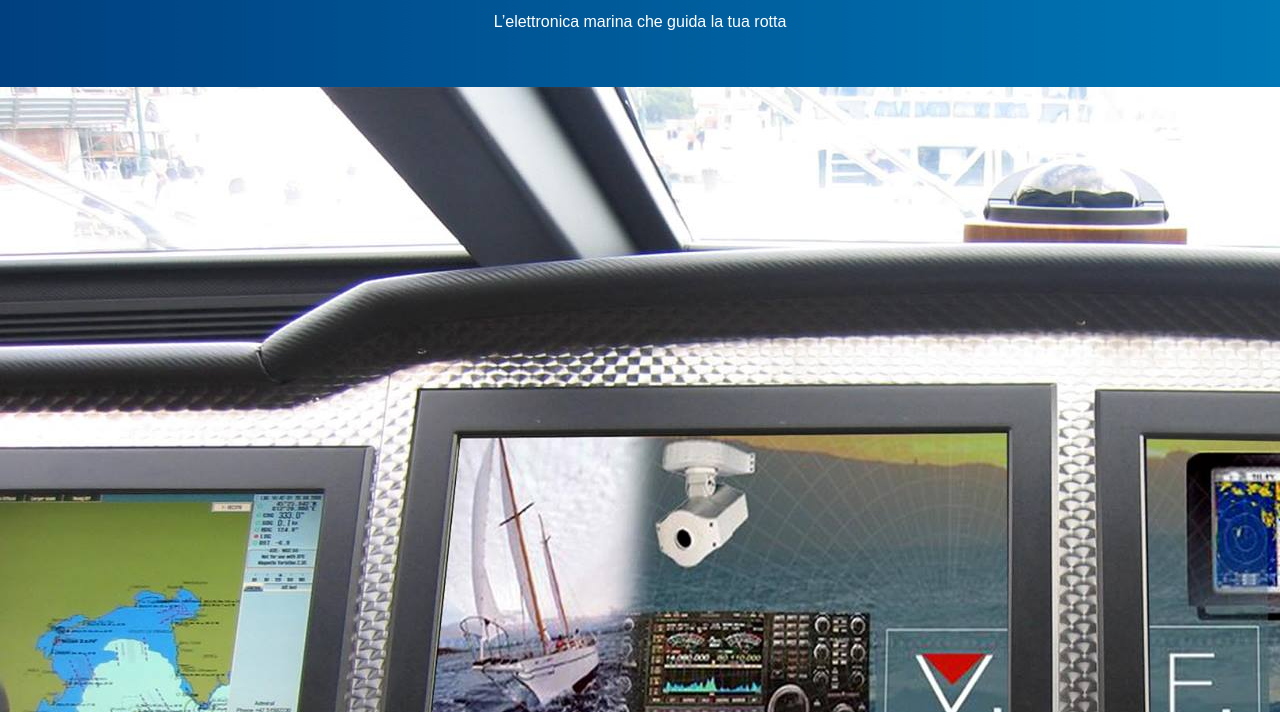
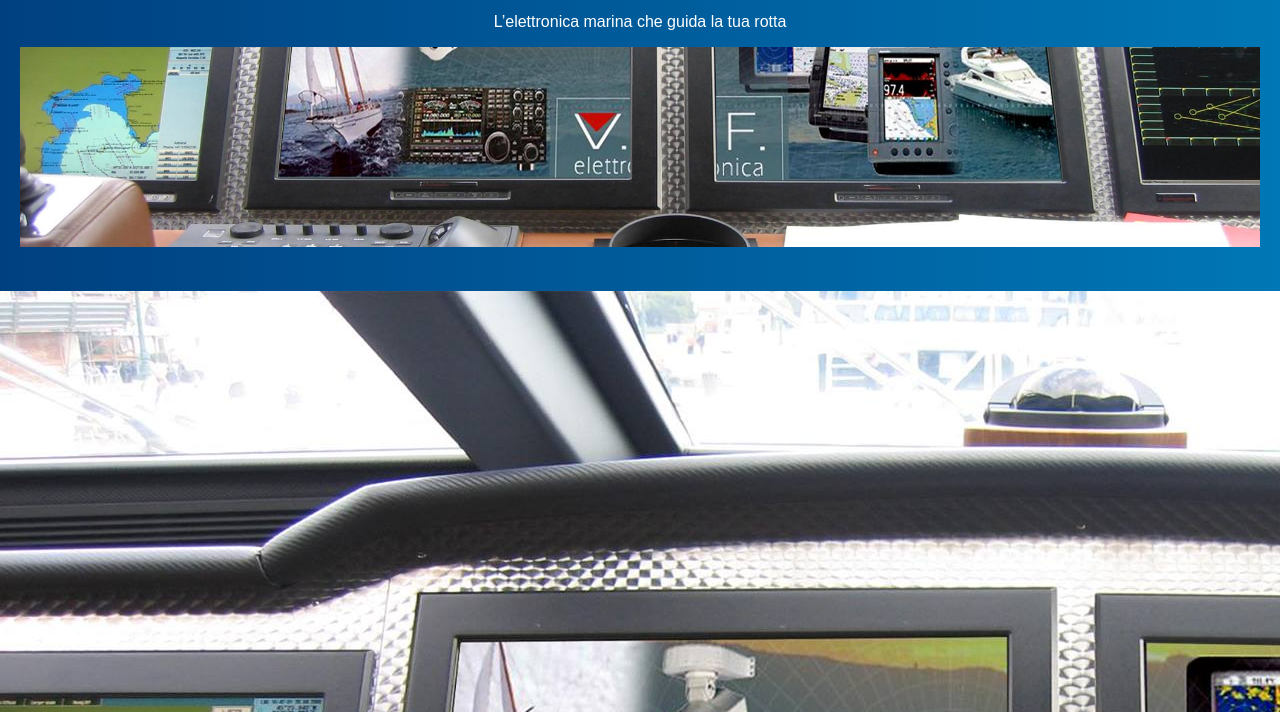
Before and after one commit to Furly3a/VF-FINAL, a plain HTML site: page index.html in a window 1280 px wide. Shown: the part 88-800 px from the top of the page. Drawn offline with Linux system fonts and the light colour scheme.

Commit message:
Update index.html

```diff
--- a/index.html
+++ b/index.html
@@ -24,13 +24,20 @@
     .hero-img { width: 100%; max-height: 400px; object-fit: cover; display: block; }
     form { background: white; padding: 20px; border-radius: 10px; box-shadow: 0 4px 8px rgba(0,0,0,0.1); }
     form input, form select, form textarea { width: 100%; padding: 10px; margin-bottom: 15px; border-radius: 5px; border: 1px solid #ccc; }
+  .header-img {
+    width: 100%;
+    height: auto;
+    max-height: 200px;
+    object-fit: cover;
+  }
   </style>
 </head>
 <body>
   <header>
-    <h1>V.F. Elettronica S.a.s.</h1>
-    <p>L’elettronica marina che guida la tua rotta</p>
-  </header>
+  <h1>V.F. Elettronica S.a.s.</h1>
+  <p>L’elettronica marina che guida la tua rotta</p>
+  <img src="images/barca.png" alt="barca" class="header-img">
+</header>
   <img src="images/barca.png" alt="barca">
 
   <nav>
```
